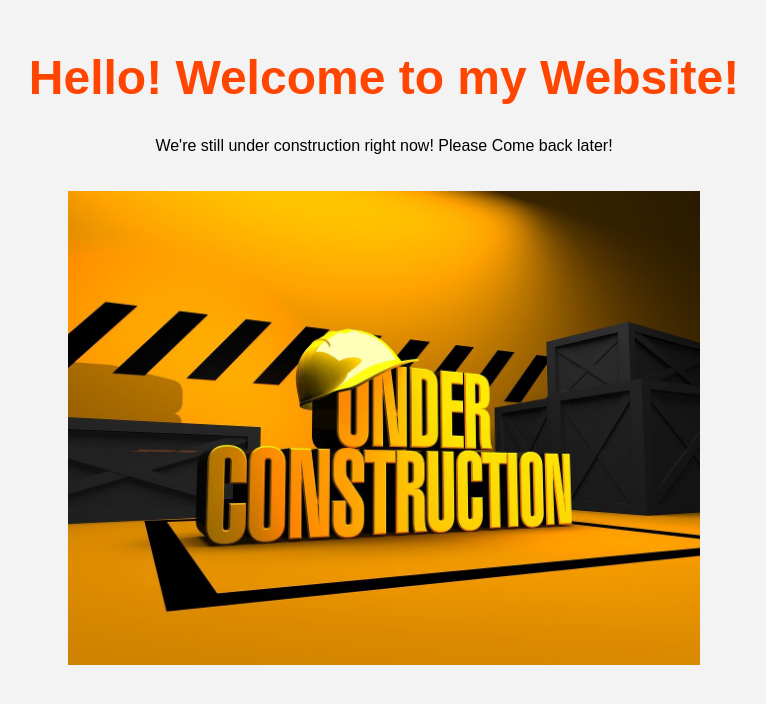
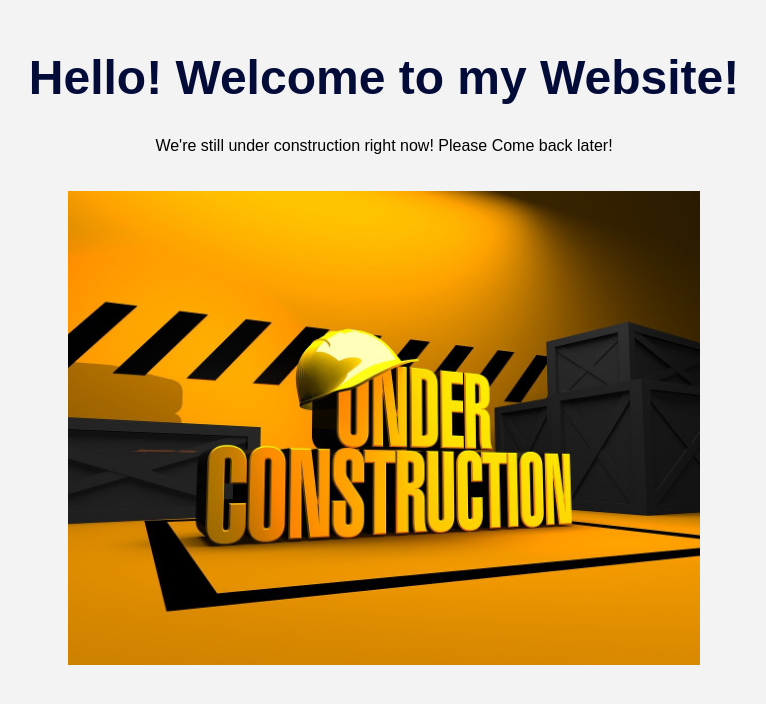
Before and after one commit to d-malhotra2020/drewmalhotra.com, a plain HTML site: page index.html in a window 1280 px wide. Shown: the whole page, without its empty margins (256-1022 px from the left). Drawn offline with Linux system fonts and the light colour scheme.

Commit message:
changed style css color

```diff
--- a/style.css
+++ b/style.css
@@ -9,7 +9,7 @@ body {
 }
 
 h1 {
-    color: #ff4500;
+    color: #030c38;
     font-size: 3em;
 }
 
```
